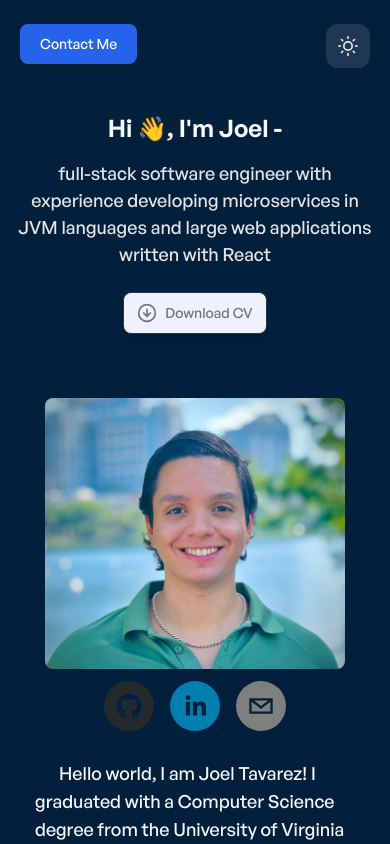
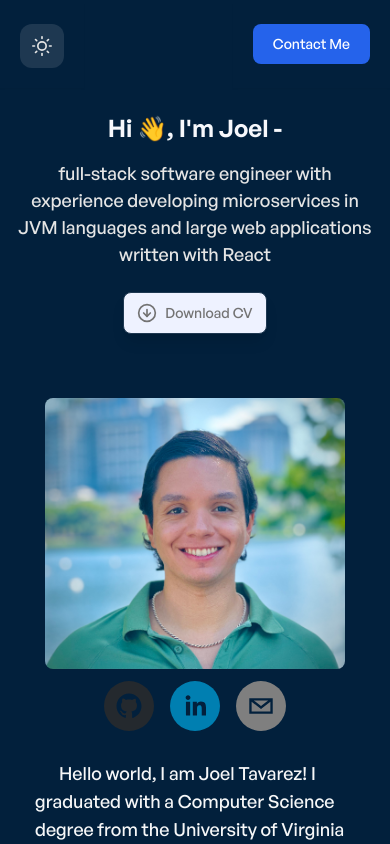
Before and after one commit to Don-Joel/Me, a Next.js app: page / in a window 390 px wide. Shown: the top 844 px of the page. Built offline with nearby package versions, Linux system fonts and the light colour scheme.

Commit message:
swapping buttons in header in small screen

```diff
--- a/components/shared/AppHeader.jsx
+++ b/components/shared/AppHeader.jsx
@@ -25,26 +25,14 @@ const AppHeader = () => {
             JOEL D. TAVAREZ
           </Link>
         </motion.div>
-        {/* Header small screen*/}
-        <div className="flex lg:hidden">
-          <div className="flex sm:font-general-medium  sm:m-0 sm:ml-4 sm:mt-5 sm:mt-3 sm:flex p-5 sm:p-0  shadow-sm sm:shadow-none">
-            <DropdownButton />
-          </div>
-        </div>
-      </div>
-      {/* Theme switcher small screen */}
-      <div
-        id="small-screen-theme-switcher"
-        className="z-10 flex sm:items-center py-1 flex"
-      >
-        {/* Header small screen*/}
+        {/* Theme switcher small screen - moved to left */}
         <div className="flex lg:hidden">
           <div className="flex sm:font-general-medium sm:m-0 sm:ml-4 sm:mt-5 sm:mt-3 sm:flex p-5 sm:p-0 shadow-sm sm:shadow-none">
             <div
               id="theme-switcher-small-screen"
               onClick={() => setTheme(activeTheme)}
               aria-label="Theme Switcher Small"
-              className=" sm:m-0 bg-primary-light  dark:bg-ternary-dark p-3 w-11 h-11  rounded-xl cursor-pointer ml-5"
+              className=" sm:m-0 bg-primary-light  dark:bg-ternary-dark p-3 w-11 h-11  rounded-xl cursor-pointer"
             >
               <div>
                 {activeTheme === "dark" ? (
@@ -54,6 +42,17 @@ const AppHeader = () => {
                 )}
               </div>
             </div>
+          </div>
+        </div>
+      </div>
+      {/* Contact Me button small screen - moved to right */}
+      <div
+        id="small-screen-contact-button"
+        className="z-10 flex sm:items-center py-1 flex"
+      >
+        <div className="flex lg:hidden">
+          <div className="flex sm:font-general-medium  sm:m-0 sm:ml-4 sm:mt-5 sm:mt-3 sm:flex p-5 sm:p-0  shadow-sm sm:shadow-none">
+            <DropdownButton />
           </div>
         </div>
       </div>
```
Also changed, not shown: components/shared/DropdownButton.jsx (indentation only).
